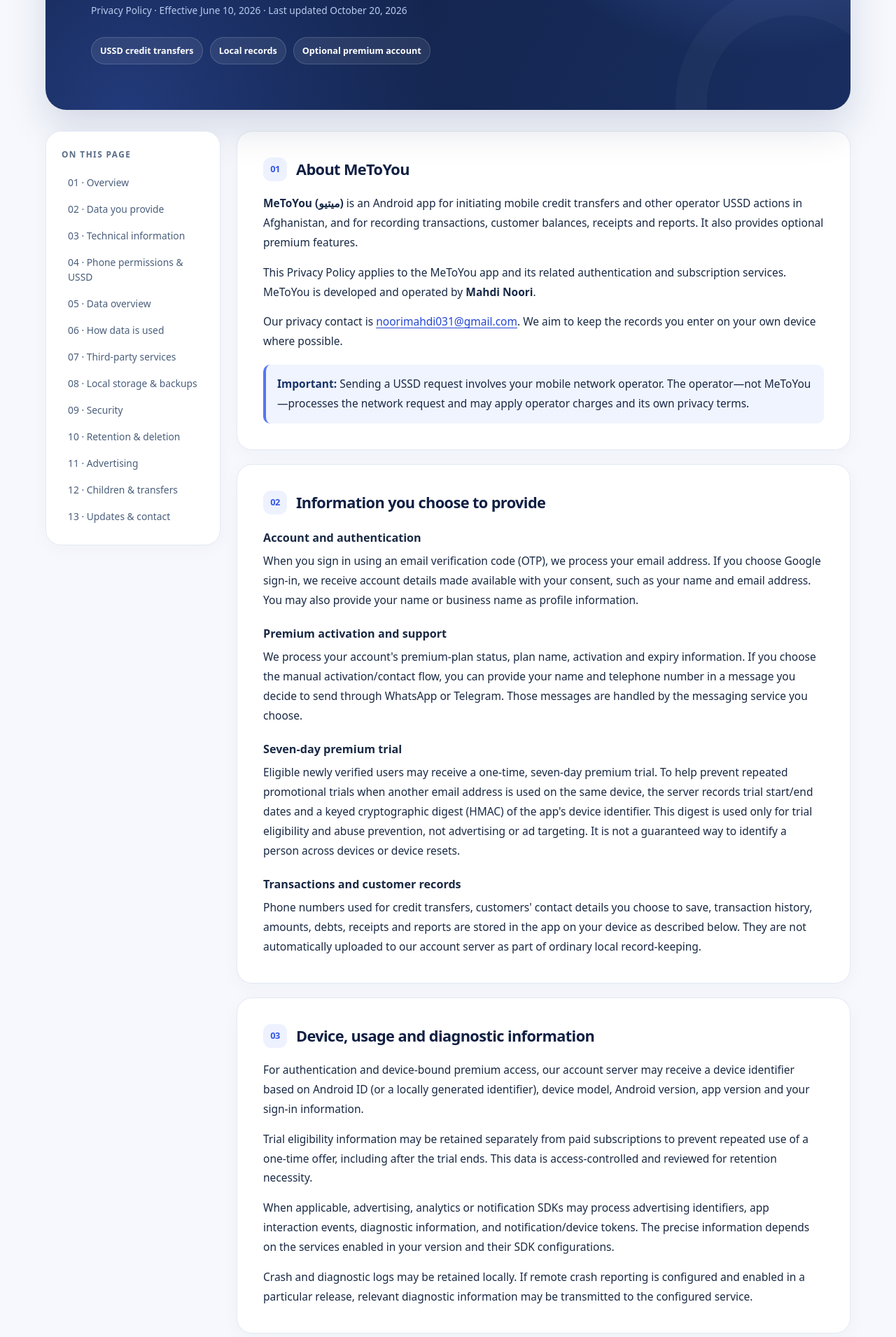
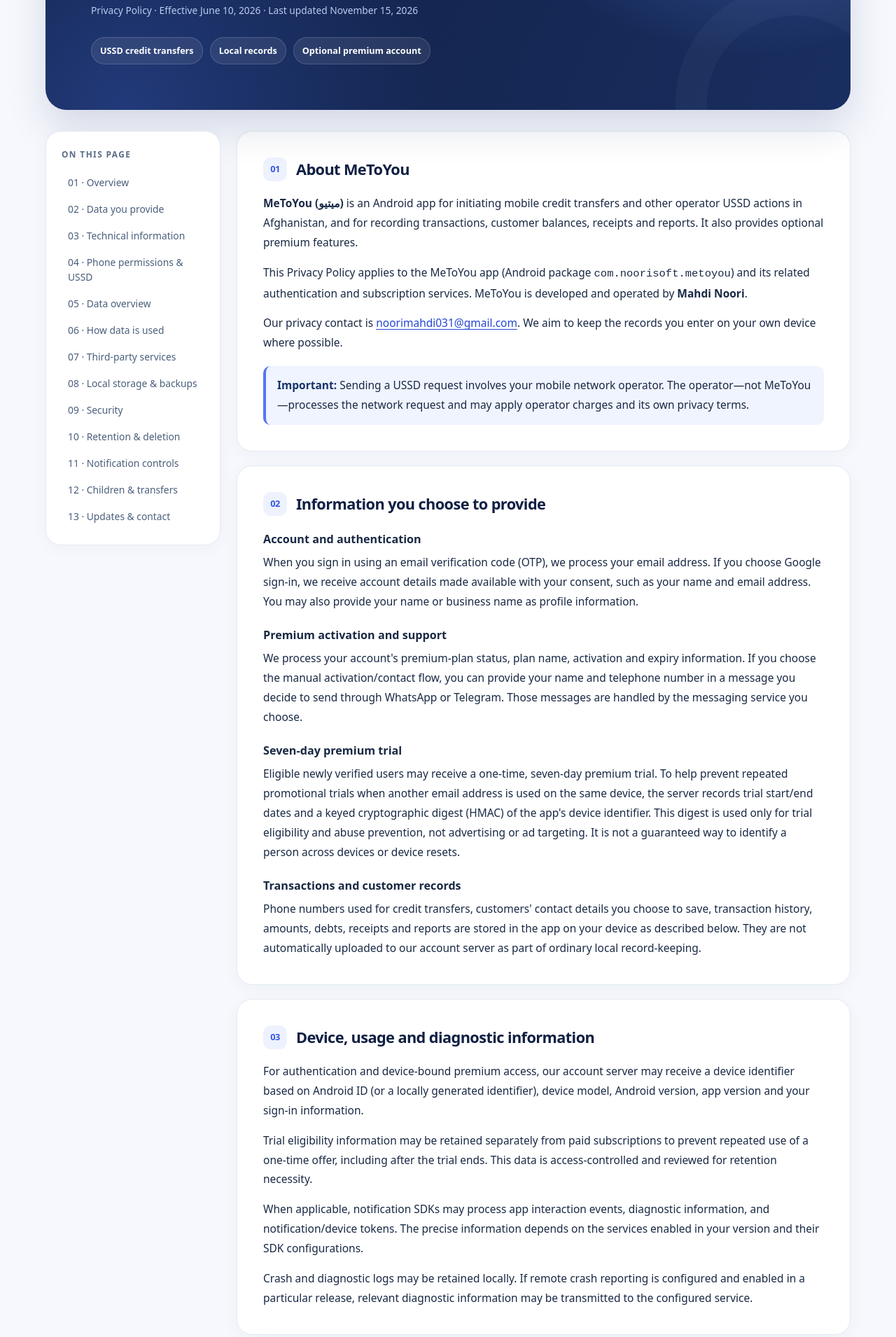
Before and after one commit to MahdiProgrammer/MeToYou_App, a plain HTML site: page privacy.html in a window 1280 px wide. Shown: the part 442-2352 px from the top of the page at 70% size. Drawn offline with Linux system fonts and the light colour scheme.

Commit message:
Update privacy.html

```diff
--- a/privacy.html
+++ b/privacy.html
@@ -61,7 +61,7 @@
       <span class="eyebrow">Privacy &amp; transparency</span>
       <h1 id="page-title">Your data.<br>Your choices.</h1>
       <p>This policy explains what the MeToYou Android app handles, what stays on your phone, which services may receive data, and how you can request account deletion.</p>
-      <div class="meta">Privacy Policy · Effective June 10, 2026 · Last updated October 20, 2026</div>
+      <div class="meta">Privacy Policy · Effective June 10, 2026 · Last updated November 15, 2026</div>
       <div class="chips" aria-label="Key privacy topics"><span class="chip">USSD credit transfers</span><span class="chip">Local records</span><span class="chip">Optional premium account</span></div>
     </section>
 
@@ -79,7 +79,7 @@
           <li><a href="#storage">08 · Local storage &amp; backups</a></li>
           <li><a href="#security">09 · Security</a></li>
           <li><a href="#retention">10 · Retention &amp; deletion</a></li>
-          <li><a href="#ads">11 · Advertising</a></li>
+          <li><a href="#ads">11 · Notification controls</a></li>
           <li><a href="#children">12 · Children &amp; transfers</a></li>
           <li><a href="#changes">13 · Updates &amp; contact</a></li>
         </ul>
@@ -88,7 +88,7 @@
         <section class="card" id="overview">
           <h2><span class="num">01</span> About MeToYou</h2>
           <p><strong>MeToYou (میتیو)</strong> is an Android app for initiating mobile credit transfers and other operator USSD actions in Afghanistan, and for recording transactions, customer balances, receipts and reports. It also provides optional premium features.</p>
-          <p>This Privacy Policy applies to the MeToYou app and its related authentication and subscription services. MeToYou is developed and operated by <strong>Mahdi Noori</strong>.</p>
+          <p>This Privacy Policy applies to the MeToYou app (Android package <code>com.noorisoft.metoyou</code>) and its related authentication and subscription services. MeToYou is developed and operated by <strong>Mahdi Noori</strong>.</p>
           <p>Our privacy contact is <a href="mailto:noorimahdi031@gmail.com">noorimahdi031@gmail.com</a>. We aim to keep the records you enter on your own device where possible.</p>
           <div class="note"><strong>Important:</strong> Sending a USSD request involves your mobile network operator. The operator—not MeToYou—processes the network request and may apply operator charges and its own privacy terms.</div>
         </section>
@@ -109,7 +109,7 @@
           <h2><span class="num">03</span> Device, usage and diagnostic information</h2>
           <p>For authentication and device-bound premium access, our account server may receive a device identifier based on Android ID (or a locally generated identifier), device model, Android version, app version and your sign-in information.</p>
           <p>Trial eligibility information may be retained separately from paid subscriptions to prevent repeated use of a one-time offer, including after the trial ends. This data is access-controlled and reviewed for retention necessity.</p>
-          <p>When applicable, advertising, analytics or notification SDKs may process advertising identifiers, app interaction events, diagnostic information, and notification/device tokens. The precise information depends on the services enabled in your version and their SDK configurations.</p>
+          <p>When applicable, notification SDKs may process app interaction events, diagnostic information, and notification/device tokens. The precise information depends on the services enabled in your version and their SDK configurations.</p>
           <p>Crash and diagnostic logs may be retained locally. If remote crash reporting is configured and enabled in a particular release, relevant diagnostic information may be transmitted to the configured service.</p>
         </section>
 
@@ -140,7 +140,7 @@
                 <tr><td>Phone number for manual support</td><td>Chosen messaging service and our support channel</td><td>Optional activation or support</td></tr>
                 <tr><td>USSD target number, amount, code</td><td>Android telephony interface / mobile operator</td><td>Requested credit transfer or operator action</td></tr>
                 <tr><td>Customers, balances, local transactions</td><td>Your device and backups you choose to export</td><td>Record-keeping, receipts and reports</td></tr>
-                <tr><td>Ad ID, app activity and push token</td><td>Applicable third-party SDKs</td><td>Ads, analytics and notifications</td></tr>
+                <tr><td>App interaction events and push token</td><td>Notification SDKs</td><td>Notifications and notification interaction measurement</td></tr>
                 <tr><td>Crash logs and technical diagnostics</td><td>Device and applicable diagnostic services</td><td>Troubleshooting, performance and stability</td></tr>
               </tbody>
             </table>
@@ -165,8 +165,8 @@
           <p>Depending on the options you use and services included in your installed build, MeToYou may interact with:</p>
           <ul>
             <li><strong>Google Sign-In:</strong> optional sign-in and sharing of selected Google account details after consent. <a href="https://policies.google.com/privacy" target="_blank" rel="noopener noreferrer">Google privacy policy</a>.</li>
-            <li><strong>Google AdMob:</strong> in-app advertising and ad measurement. <a href="https://policies.google.com/technologies/partner-sites" target="_blank" rel="noopener noreferrer">How Google uses information</a>.</li>
-            <li><strong>Firebase Analytics:</strong> app usage analytics. <a href="https://firebase.google.com/support/privacy" target="_blank" rel="noopener noreferrer">Firebase privacy information</a>.</li>
+
+
             <li><strong>OneSignal:</strong> push notification delivery and associated device/notification data. <a href="https://onesignal.com/privacy_policy" target="_blank" rel="noopener noreferrer">OneSignal privacy policy</a>.</li>
             <li><strong>WhatsApp and Telegram:</strong> only if you choose to contact us or send a manual activation message through one of those apps. <a href="https://www.whatsapp.com/legal/privacy-policy" target="_blank" rel="noopener noreferrer">WhatsApp policy</a>; <a href="https://telegram.org/privacy" target="_blank" rel="noopener noreferrer">Telegram policy</a>.</li>
             <li><strong>Mobile network operators:</strong> network and USSD processing for transactions you initiate, under the operator's terms and practices.</li>
@@ -198,8 +198,8 @@
         </section>
 
         <section class="card" id="ads">
-          <h2><span class="num">11</span> Advertising and device controls</h2>
-          <p>The free app may display ads served by Google AdMob. Where available, your device's ad settings and Google privacy controls allow you to manage the advertising identifier and ad personalization. Some ads or measurements may still be delivered without personalized targeting.</p>
+          <h2><span class="num">11</span> Notification controls</h2>
+          <p>You can manage notification permissions and notification channels for the App in your Android device settings.</p>
           <p>Learn more about how Google uses data through <a href="https://policies.google.com/technologies/partner-sites" target="_blank" rel="noopener noreferrer">Google's partner sites notice</a>.</p>
         </section>
 
```
